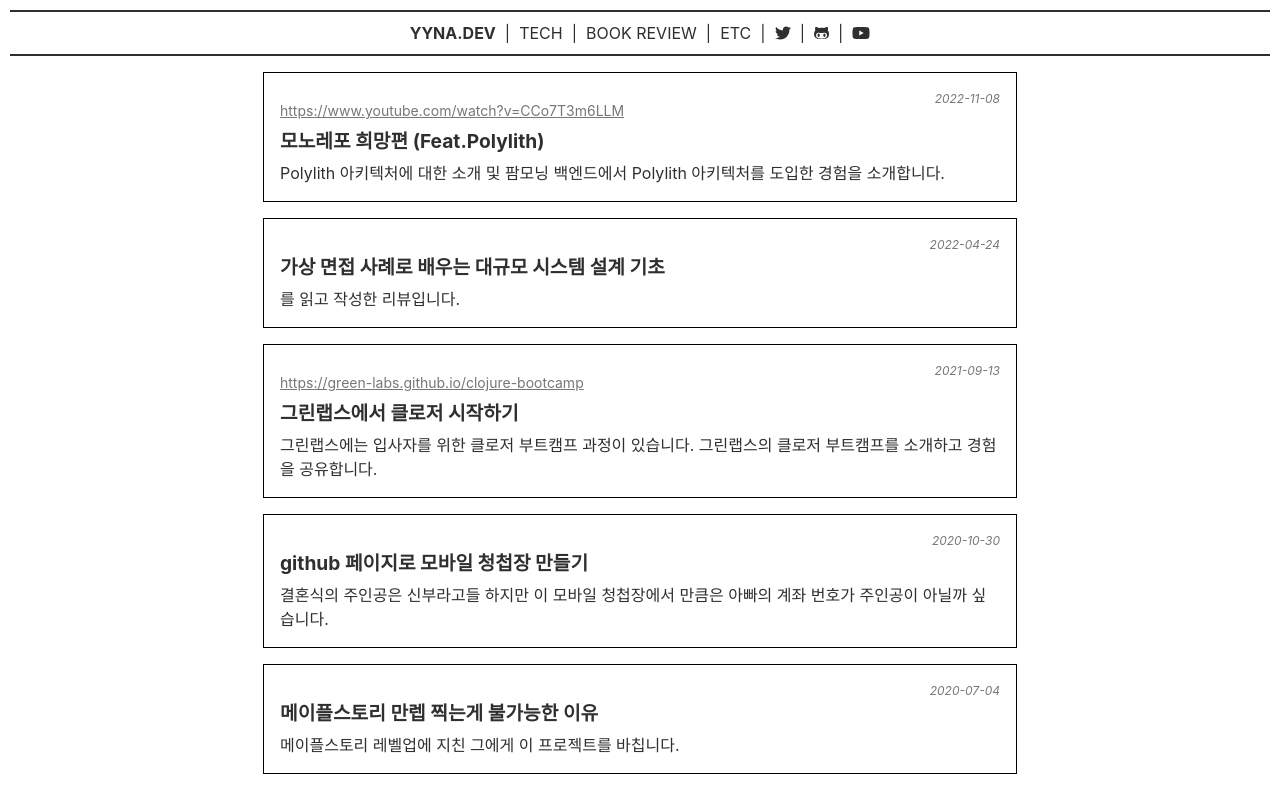
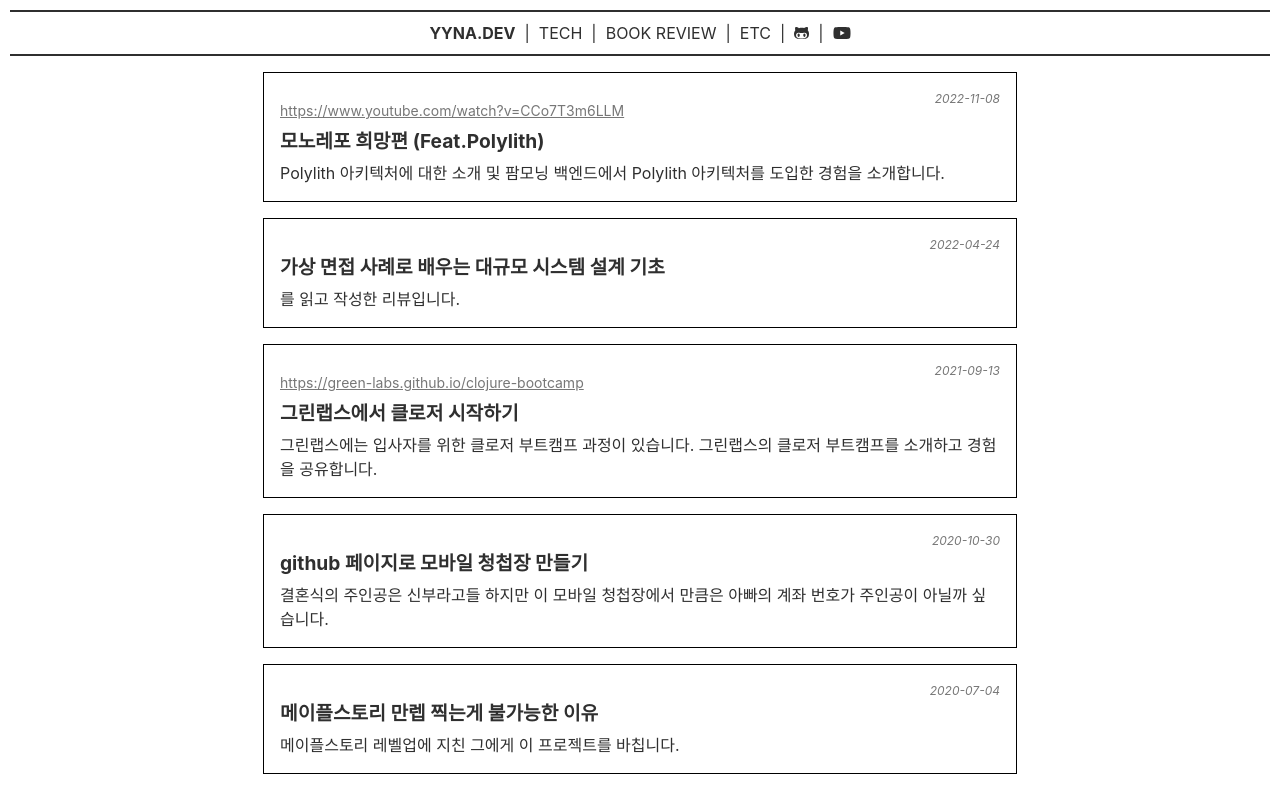
Before and after one commit to yyna/yyna-dev-blog, a Gatsby site: page / in a window 1280 px wide. Shown: the top 787 px of the page. Built offline with nearby package versions, Linux system fonts and the light colour scheme; Gatsby itself is replaced by a stand-in of ours; some packages are replaced by stand-ins of ours.

Commit message:
트위터 삭제

```diff
--- a/src/components/Layout/index.js
+++ b/src/components/Layout/index.js
@@ -2,11 +2,7 @@ import React from 'react';
 import * as styles from './Layout.module.css';
 import { Link } from 'gatsby';
 import { FontAwesomeIcon } from '@fortawesome/react-fontawesome';
-import {
-  faGithubAlt,
-  faYoutube,
-  faTwitter,
-} from '@fortawesome/free-brands-svg-icons';
+import { faGithubAlt, faYoutube } from '@fortawesome/free-brands-svg-icons';
 
 export default function Layout({ children }) {
   return (
@@ -28,15 +24,6 @@ export default function Layout({ children }) {
           <Link to="/?category=etc" className={styles.category}>
             etc
           </Link>
-          |
-          <a
-            href="https://twitter.com/yyna_x"
-            target="_blank"
-            rel="noreferrer"
-            className={styles.category}
-          >
-            <FontAwesomeIcon icon={faTwitter} />
-          </a>
           |
           <a
             href="https://github.com/yyna"
```
